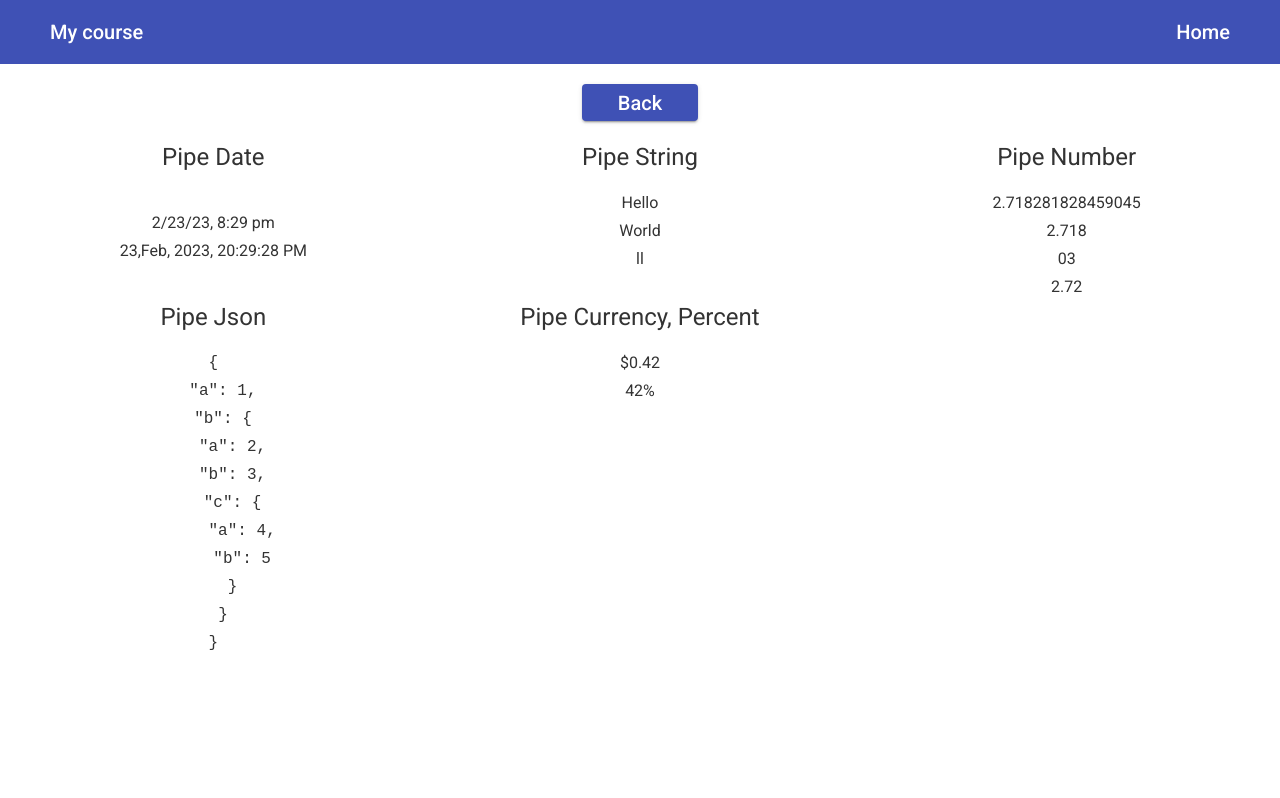
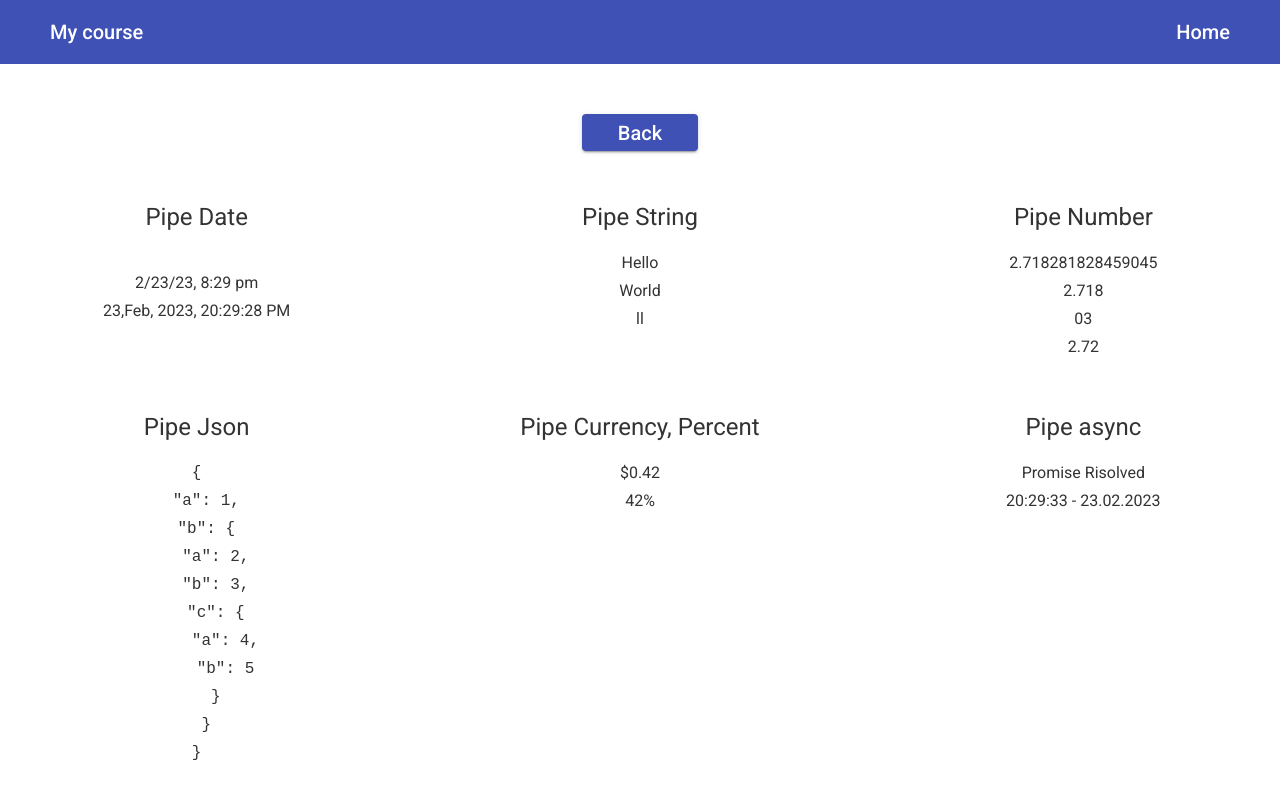
Before and after one commit to IgorShevchuk111/angular-course, an Angular app: page /Pipes in a window 1280 px wide. Shown: the top 798 px of the page. Built offline with nearby package versions, Linux system fonts and the light colour scheme.

Commit message:
Pipe async

```diff
--- a/src/app/components/content-title/content-title.component.ts
+++ b/src/app/components/content-title/content-title.component.ts
@@ -1,8 +1,8 @@
 import { Component, OnInit } from '@angular/core';
 import { ActivatedRoute, Params, Router } from '@angular/router';
+
 import { ContentService } from '../../services/content.service';
-import { CreatePostsComponent } from '../create-posts/create-posts.component';
-import { PostFormComponent } from '../post-form/post-form.component';
+
 
 @Component({
   selector: 'app-content-title',
--- a/src/app/components/pipes/pipes.component.html
+++ b/src/app/components/pipes/pipes.component.html
@@ -33,4 +33,9 @@
         <h3>{{number | currency}}</h3>
         <h3>{{number | percent}}</h3>
     </div>
+    <div>
+        <h1>Pipe async</h1>
+        <h3>{{p | async}}</h3>
+        <h3>{{date$ | async | date:'HH:mm:ss - dd.MM.yyyy'}}</h3>
+    </div>
 </div>
--- a/src/app/components/pipes/pipes.component.scss
+++ b/src/app/components/pipes/pipes.component.scss
@@ -1,6 +1,6 @@
 .link-button {
     max-width: 400px;
-    margin: 20px auto;
+    margin: 50px auto;
     text-align: center;
 }
 
@@ -12,6 +12,7 @@ h3 {
 
 .grid  {
     display: grid;
+    gap: 50px;
     grid-template-columns: 1fr 1fr 1fr;
     grid-template-rows: auto auto auto;
 }
--- a/src/app/components/pipes/pipes.component.ts
+++ b/src/app/components/pipes/pipes.component.ts
@@ -1,4 +1,5 @@
 import { Component, OnInit } from '@angular/core';
+import { Observable } from 'rxjs';
 
 @Component({
   selector: 'app-pipes',
@@ -14,6 +15,7 @@ export class PipesComponent implements OnInit {
   n: number = Math.E
   number = 0.42
 
+
   obj = {
       a:1,
       b:{
@@ -28,7 +30,23 @@ export class PipesComponent implements OnInit {
 
   constructor() { }
 
+
   ngOnInit(): void {
+
   }
 
+  p: Promise<string> = new Promise<string>( resolve => {
+    setInterval(() => {
+      resolve('Promise Risolved')
+    }, 5000);
+  })
+
+  date$: Observable<Date>= new Observable<Date>(obs =>  {
+    setInterval(() => {
+     obs.next(new Date)
+    }, 1000);
+  })
+
+
+
 }
```
Also changed, not shown: src/app/components/content-title/content-title.component.html (line endings or trailing spaces).
